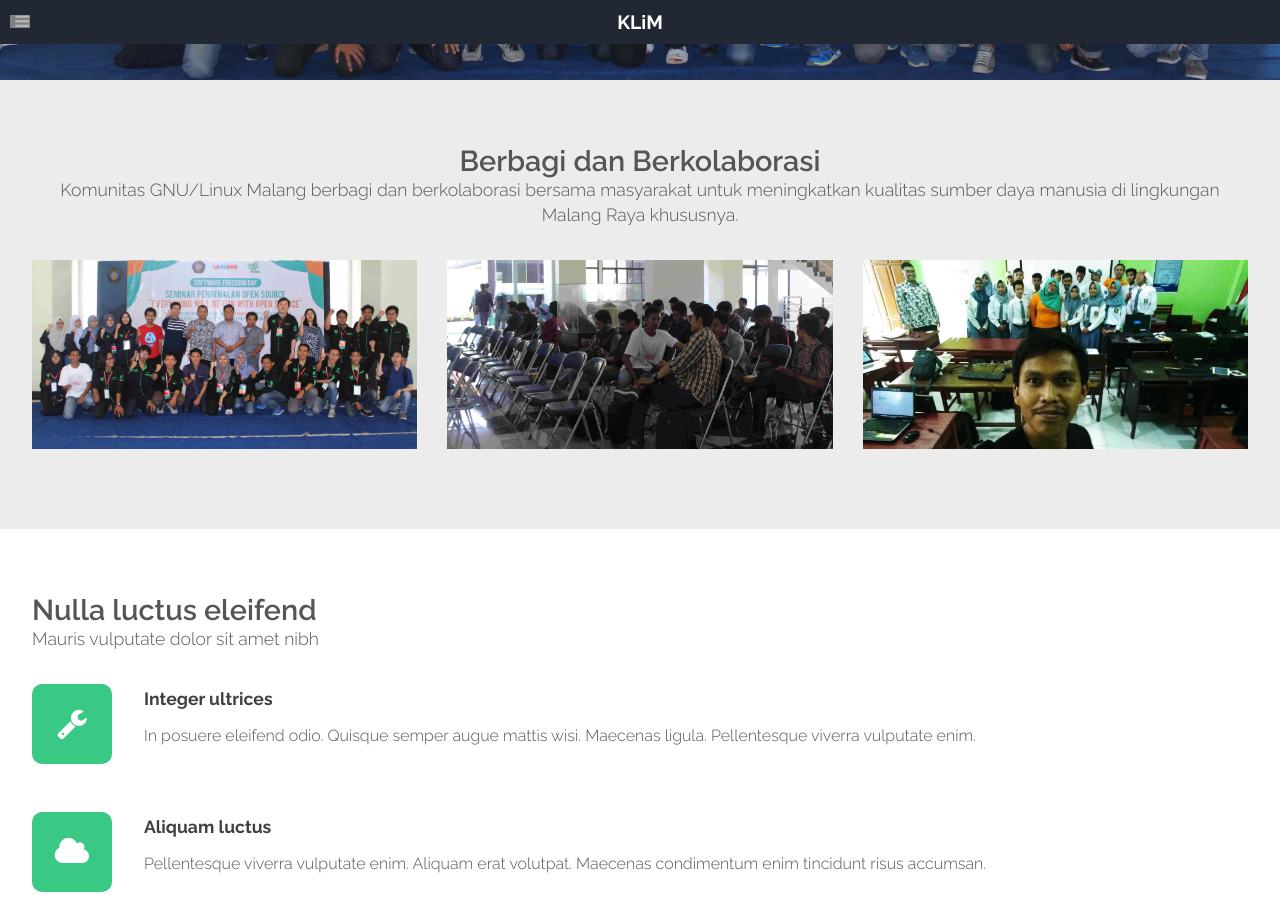
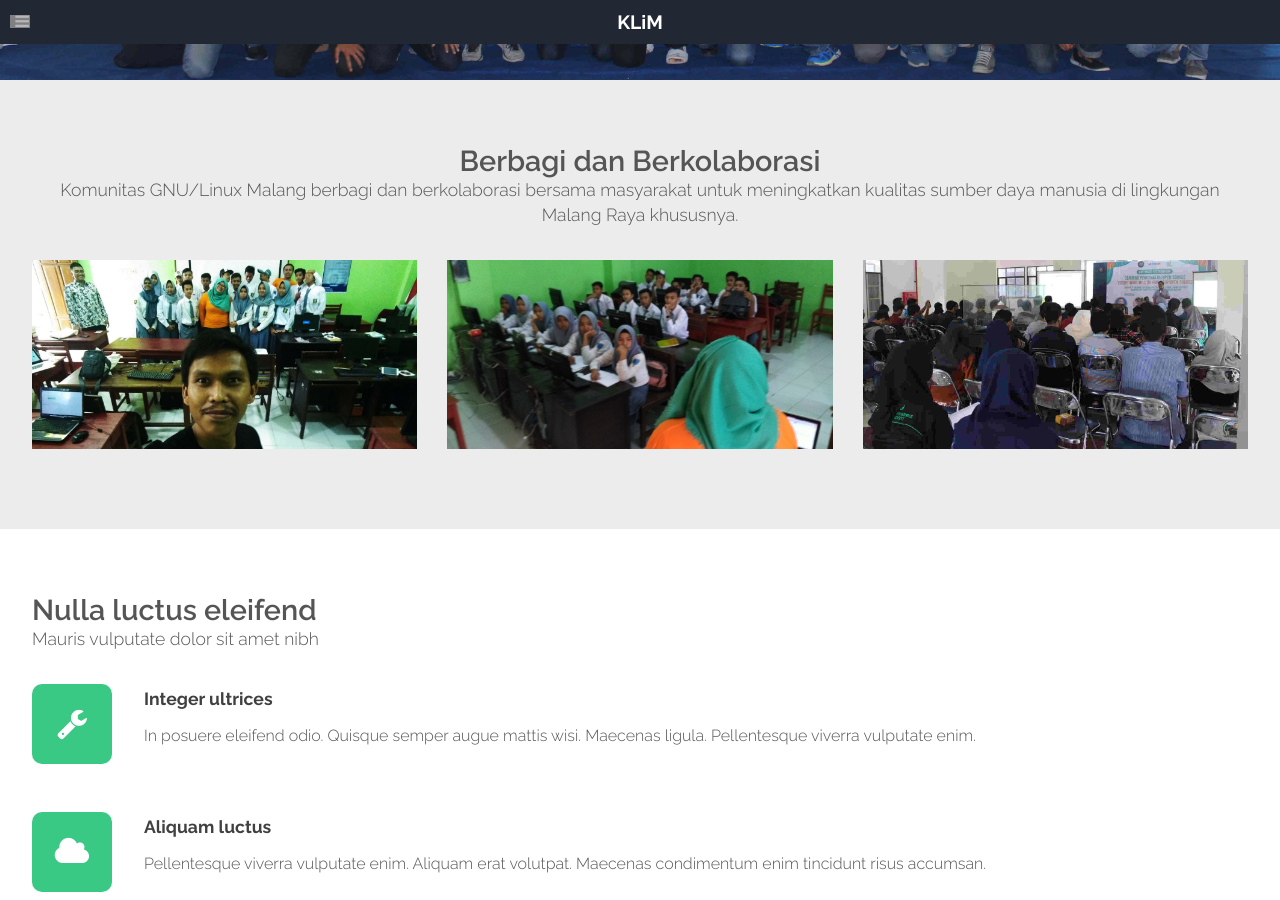
Before and after one commit to old-jekyll-templates/Horizons-Jekyll-Theme, a Jekyll site: the page built from index.html, in a window 1280 px wide and 900 px high, scrolled down 333 px. Built offline with Jekyll 4.4.1, drawn with Linux system fonts in a browser that asks for light colours; the list of posts is cut into pages by our own code; grey boxes are pictures that could not be loaded.

Commit message:
update landing page
Signed-off-by: Samsul Ma'arif <hay@samsul.web.id>

```diff
--- a/_config.yml
+++ b/_config.yml
@@ -1,4 +1,5 @@
-name: Horizons
-description: Horizons template for Jekyll
+name: KLiM
+description: Komunitas GNU/Linux Malang
 paginate: 10
 baseurl: ''
+plugins: [jekyll-paginate]
--- a/_includes/blog.html
+++ b/_includes/blog.html
@@ -10,7 +10,7 @@
 						{% for post in site.posts offset: 0 limit: 2 %}
 							<div class="6u">
 								<section class="box">
-									<a href="#" class="image featured"><img src="{{ site.baseurl }}{{ post.featured }}" alt="" /></a>
+									<a href="#" class="image featured"><img width="368" height="180" src="{{ site.baseurl }}{{ post.featured }}" alt="" /></a>
 									<header>
 										<h3>{{ post.title }}</h3>
 										<p>Posted {{ post.date | date_to_string }}</p>
--- a/_includes/nav.html
+++ b/_includes/nav.html
@@ -7,7 +7,7 @@
 				<a href="">Bootcamp</a>
 				<ul>
 					<li><a href="jadwal.html">Jadwal Acara</a></li>
-					<li><a href="#">Lokasi</a></li>
+					<li><a href="lokasi.html">Lokasi</a></li>
 					<li><a href="daftar.html">Daftar</a></li>
 					<!-- <li>
 						<a href="">Phasellus consequat</a>
@@ -18,8 +18,8 @@
 							<li><a href="#">Etiam dolore nisl</a></li>
 							<li><a href="#">Veroeros feugiat</a></li>
 						</ul>
-					</li> -->
-					<li><a href="#">Veroeros feugiat</a></li>
+					</li>
+					<li><a href="#">Veroeros feugiat</a></li>-->
 				</ul>
 			</li>
 			<li {% if current[1] == 'blog' %}class='current'{% endif %}><a href="{{ site.baseurl }}/blog">Blog</a></li>
--- a/_layouts/landing.html
+++ b/_layouts/landing.html
@@ -36,15 +36,15 @@ layout: default
 					</header>
 					<div class="row no-collapse-1">
 						<section class="4u">
-							<a href="#" class="image feature"><img src="{{ site.baseurl }}/assets/images/pic02.jpg" alt=""></a>
+							<a href="#" class="image feature"><img src="{{ site.baseurl }}/assets/images/pic04.jpg" alt=""></a>
 							<!-- <p>Nam in massa. Sed vel tellus. Curabitur sem urna, consequat vel, suscipit in, mattis placerat.</p> -->
 						</section>
 						<section class="4u">
-							<a href="#" class="image feature"><img src="{{ site.baseurl }}/assets/images/pic03.jpg" alt=""></a>
+							<a href="#" class="image feature"><img src="{{ site.baseurl }}/assets/images/pic05.jpg" alt=""></a>
 							<!-- <p>Donec ornare neque ac sem. Mauris aliquet. Aliquam sem leo, vulputate sed, convallis. Donec magna.</p> -->
 						</section>
 						<section class="4u">
-							<a href="#" class="image feature"><img src="{{ site.baseurl }}/assets/images/pic04.jpg" alt=""></a>
+							<a href="#" class="image feature"><img src="{{ site.baseurl }}/assets/images/pic06.jpg" alt=""></a>
 							<!-- <p>Curabitur sem urna, consequat vel, suscipit convallis sem leo, mattis placerat, nulla. Sed ac leo.</p> -->
 						</section>
 
--- a/blog/index.html
+++ b/blog/index.html
@@ -16,7 +16,7 @@ layout: main
 						{% for post in site.posts offset: 0 limit: 4 %}
 						<li>
 							<a href="{{ site.baseurl }}{{ post.url }}"><h2>{{ post.title }}</h2></a>
-							<img src="{{ site.baseurl }}/assets/{{ post.featured }}" alt="">
+							<img src="{{ site.baseurl }}/assets/{{ post.featured }}" width="368" height="180" alt="{{ post.title }}">
 							{{ post.excerpt }}
 						</li>
 						{% endfor %}
```
Also changed, not shown: assets/images/pic05.jpg, assets/images/pic06.jpg, 1 other file.
